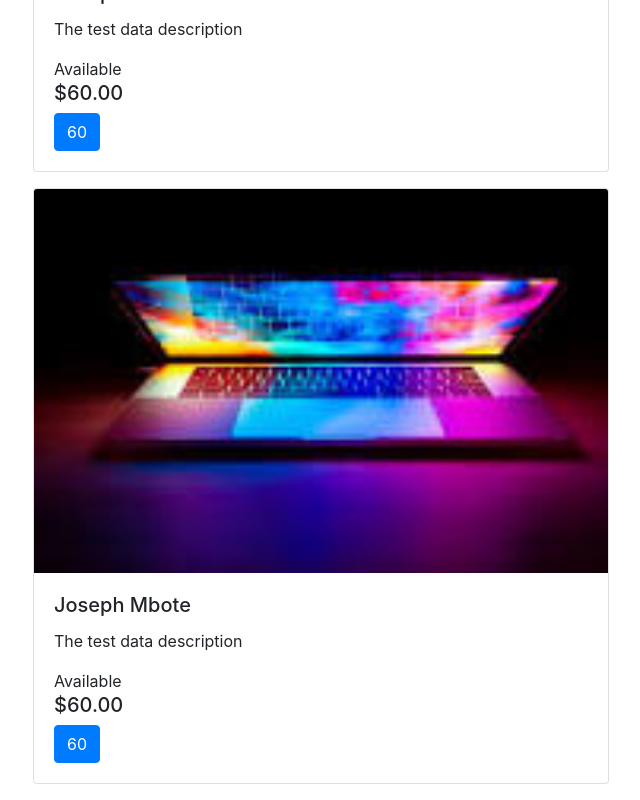
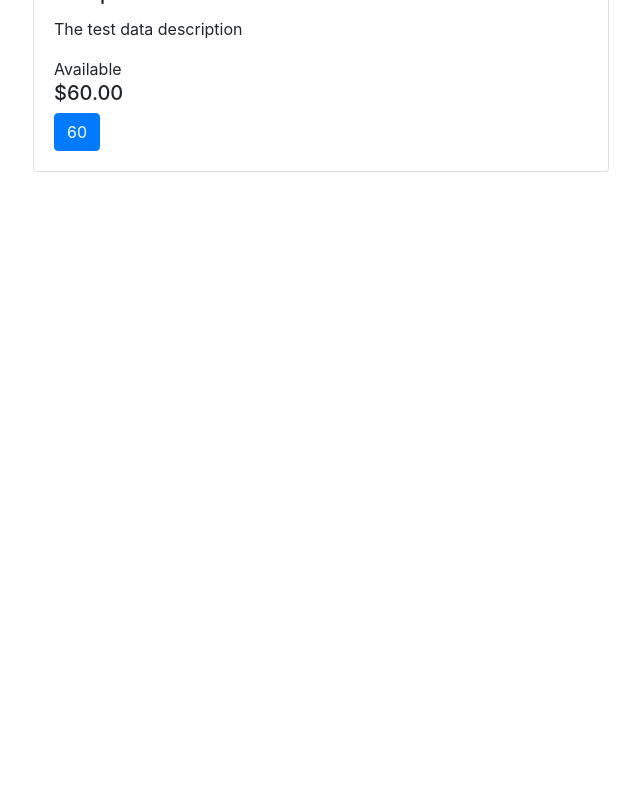
Before and after one commit to Mbote-Joseph/E-commerce-Site, an Angular app: page / in a window 1280 px wide. Shown: the part 7779-8579 px from the top of the page, without its empty margins (52-692 px from the left). After the commit the page ends 7967 px from the top, so only its background shows below. Built offline with nearby package versions, Linux system fonts and the light colour scheme.

Commit message:
Ecommerce Site in Angular

```diff
--- a/src/app/components/home/home.component.ts
+++ b/src/app/components/home/home.component.ts
@@ -86,13 +86,6 @@ export class HomeComponent implements OnInit {
       price: 60,
       available: true,
     },
-    {
-      id: 11,
-      name: 'Joseph Mbote',
-      description: 'The test data description',
-      price: 60,
-      available: true,
-    },
   ];
   clicked: boolean = false;
   currentItem: number = 0;
```
